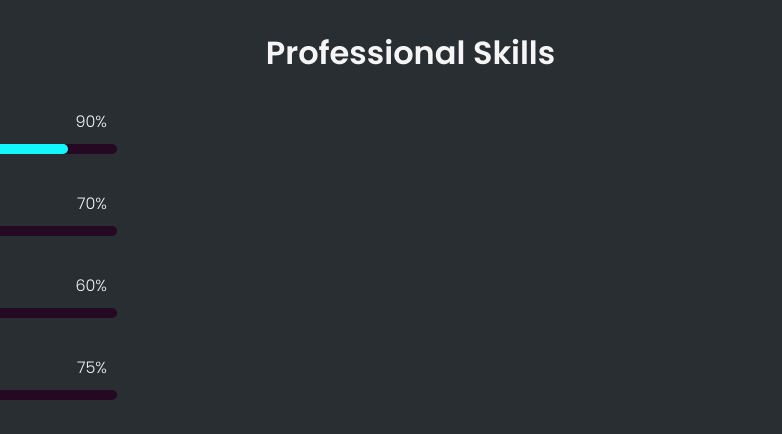
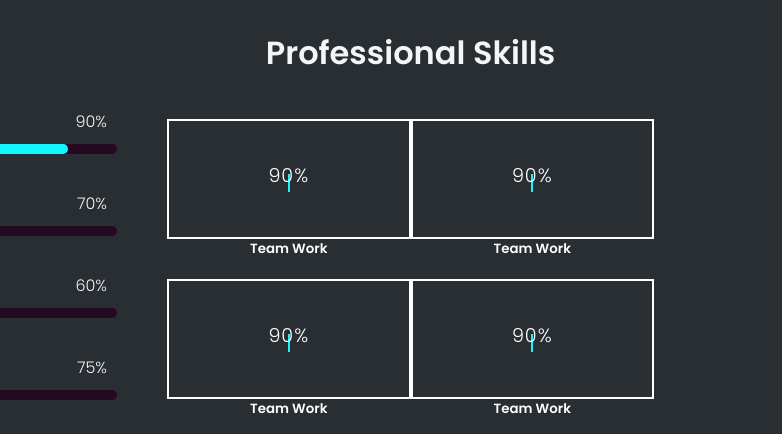
Before and after one commit to bakunzi/Portifolio-Website, a plain HTML site: page index.html in a window 1280 px wide. Shown: the part 2376-2810 px from the top of the page, 498-1280 px from the left. Drawn offline with nearby package versions, Linux system fonts and the light colour scheme.

Commit message:
Modified three files

```diff
--- a/index.html
+++ b/index.html
@@ -228,6 +228,39 @@
         <div class="skill-right">
 
             <h3>Professional Skills</h3>
+            <div class="professional">
+                <div class="box">
+                    <div class="circle" data-dots="80" data-percent="90"></div>
+                    <div class="text">
+                        <big>90%</big>
+                        <small>Team Work</small>
+                    </div>
+                </div>
+
+                <div class="box">
+                    <div class="circle" data-dots="80" data-percent="90"></div>
+                    <div class="text">
+                        <big>90%</big>
+                        <small>Team Work</small>
+                    </div>
+                </div>
+
+                <div class="box">
+                    <div class="circle" data-dots="80" data-percent="90"></div>
+                    <div class="text">
+                        <big>90%</big>
+                        <small>Team Work</small>
+                    </div>
+                </div>
+
+                <div class="box">
+                    <div class="circle" data-dots="80" data-percent="90"></div>
+                    <div class="text">
+                        <big>90%</big>
+                        <small>Team Work</small>
+                    </div>
+                </div>
+            </div>
         </div>
     </div>
 </section>
--- a/script.js
+++ b/script.js
@@ -6,3 +6,23 @@ var typed = new Typed('.typing' ,
     loop:true
 
 })
+
+
+// circle skills
+
+
+const circles = document.querySelectorAll('.circle');
+circles.forEach(elem=>{
+
+    var dots = elem.getAttribute("data-dots");
+    var marked = elem.getAttribute("data-percent");
+    var percent = Math.floor(dots*marked/100);
+    var points = '';
+    var rotate = 360/dots;
+    for (let i = 0; i < dots ; i++) {
+
+        points += '<div class="points" style="--i:${i}; --rot:${rotate}deg"></div>';
+    }
+     elem.innerHTML = points;
+
+})
--- a/styles.css
+++ b/styles.css
@@ -443,11 +443,73 @@ a.btn:nth-child(2)::before{
 
 .skill-bar .bar .java{
     width: 70%;
+    animation: php 5s;
 }
 
 .skill-bar .bar .css{
     width: 80%;
+    animation: php 5s;
 }
+
+/* SKILLS :right */
+
+.professional{
+    display: grid;
+    grid-template-columns: 1fr 1fr;
+
+}
+
+.box{
+    position: relative;
+    margin: 10px 0;
+    flex:  1 1 15rem;
+}
+
+.box .text{
+    text-align: center;
+    color: #fff;
+    font-size: 1rem;
+
+}
+
+.box .text big{
+    font: 400;
+    letter-spacing: 1px;
+    position: absolute;
+    top: 40%;
+    left: 50%;
+    transform: translate(-50%, -50%);
+}
+
+.box .text small{
+    display: block;
+    font-weight: 600;
+
+
+}
+
+.circle{
+    width: 100%;
+    height: 120px;
+    display: flex;
+    justify-content: center;
+    align-items: center;
+    border: 2px solid #fff;
+}
+
+.circle .points{
+    width: 2px;
+    height: 10px;
+    background-color:var(--bg-color);
+    position: absolute;
+    border-radius: 3px;
+    transform: rotate(calc(var(--i)*var(--rot))) translateY(-45px);
+    animation: glow 0.04s linear forwards;
+    animation-delay: calc(var(--i)*0.05s);
+}
+
+
+
 
 @keyframes morph{
     0%,
@@ -504,3 +566,36 @@ a.btn:nth-child(2)::before{
         width: 75%;
     }
 }
+
+
+@keyframes java {
+    0%{
+        width: 0%;
+    }
+    100%{
+        width: 50%;
+    }
+}
+
+@keyframes css {
+    0%{
+        width: 0%;
+    }
+    100%{
+        width: 60%;
+    }
+}
+
+
+@keyframes glow{
+    0%{
+        background: var(--bg-color);
+        box-shadow: none
+    }
+    100%{
+        background: var(--hover-color);
+        box-shadow: var(--neon-box-shadow)
+
+    }
+
+}
```
